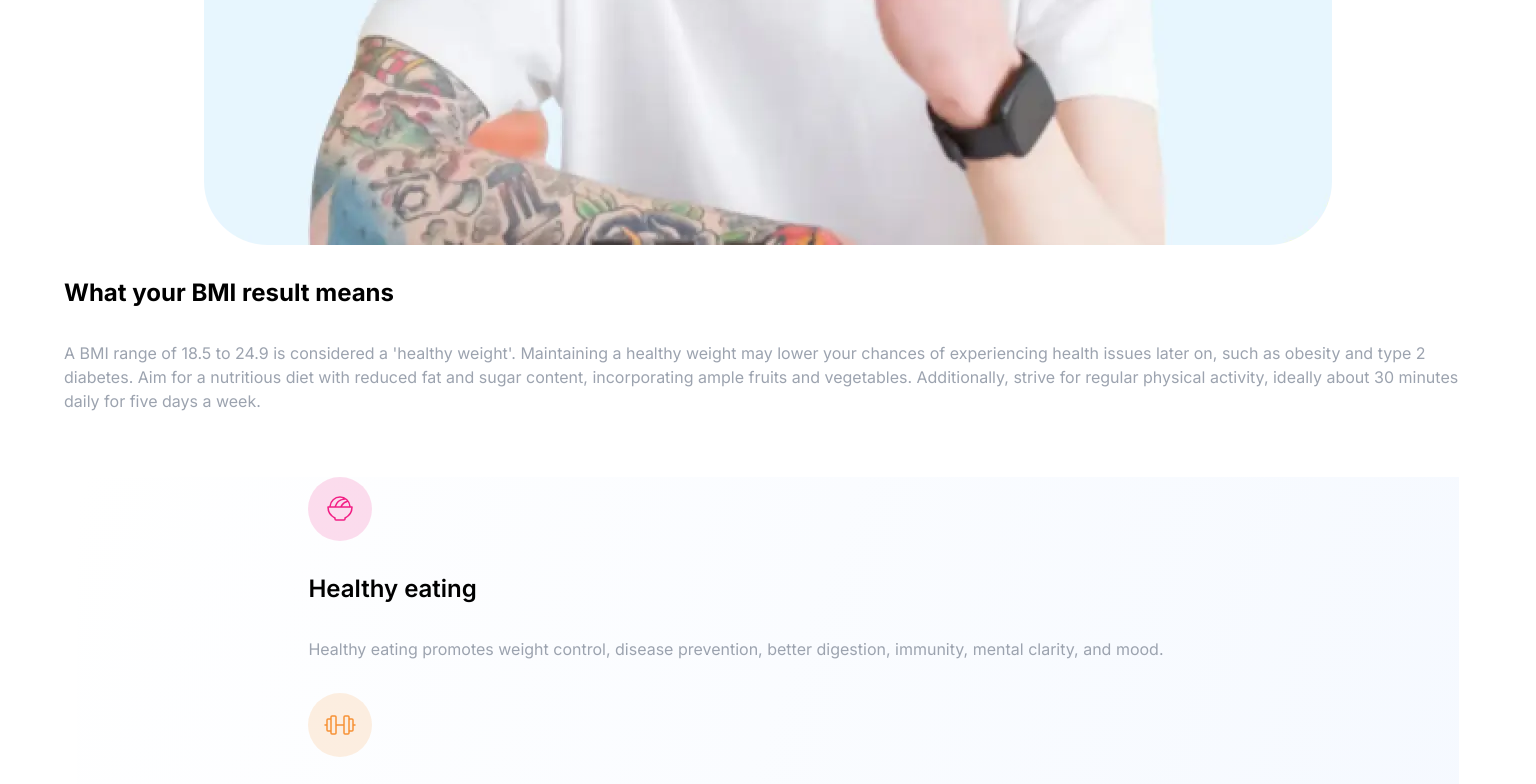
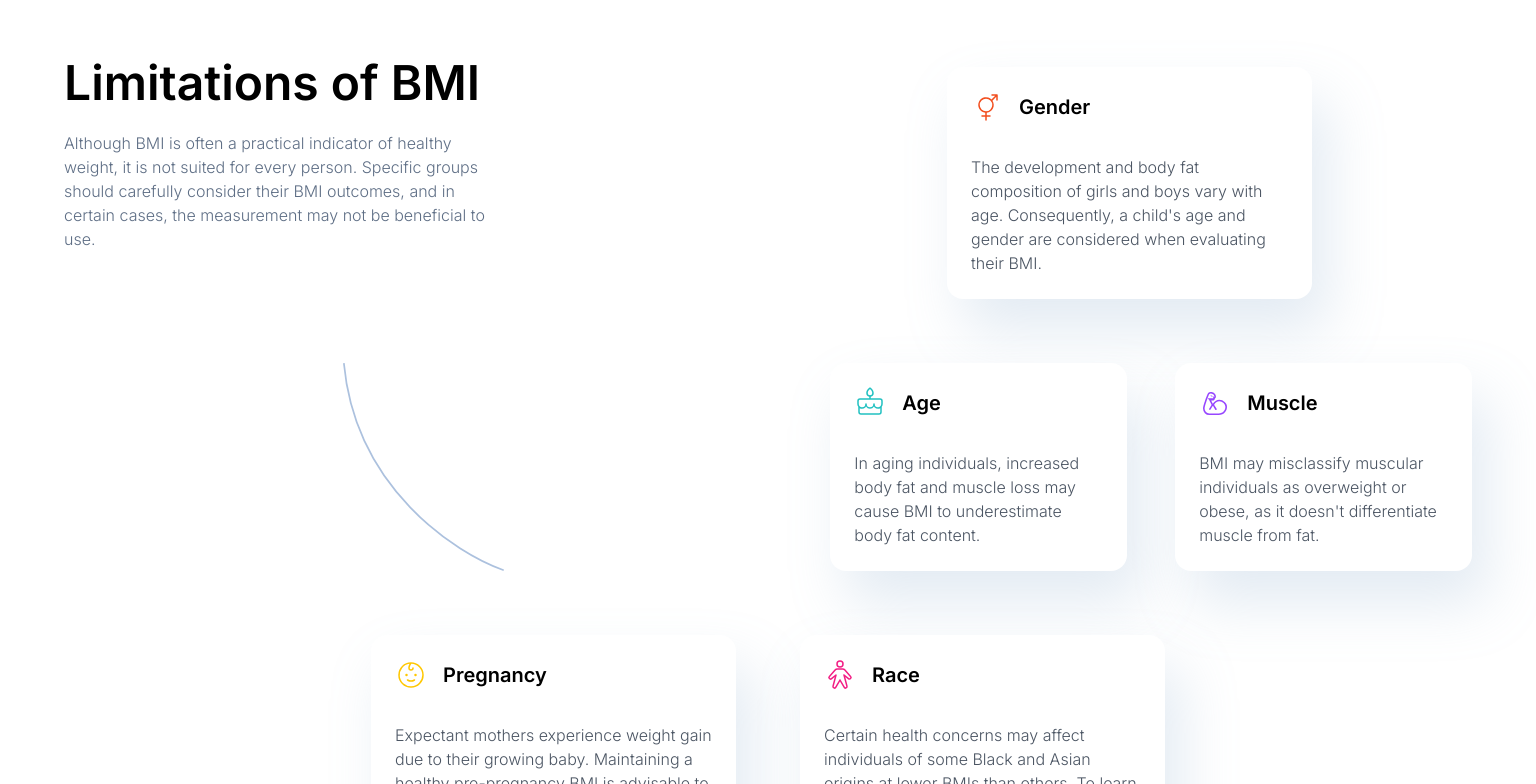
Before and after one commit to EvanFung/bmi-cal, a Next.js app: page / in a window 1536 px wide. Shown: the part 2016-2800 px from the top of the page. Built offline with nearby package versions, Linux system fonts and the light colour scheme.

Commit message:
finish responsive UI design

```diff
--- a/app/globals.css
+++ b/app/globals.css
@@ -152,7 +152,9 @@ input:hover {
   width: 64px;
   height: 64px;
 }
-
+#large-device-limitation {
+  display: none;
+}
 .limitation {
   display: flex;
   flex-direction: column;
@@ -208,8 +210,11 @@ input:hover {
   }
   .bmi-explanation p {
     font-size: medium;
+    text-align: center;
   }
-
+  #large-device-limitation {
+    display: none;
+  }
   .limitation-item-container {
     display: flex;
     flex-direction: row;
@@ -226,7 +231,7 @@ input:hover {
 @media only screen and (min-width: 1281px){
   .intro {
     margin: 0;
-    height: 737px;
+    height: 900px;
     display: block;
     background: white;
   }
@@ -241,6 +246,7 @@ input:hover {
     width: 64px;
     height: 64px;
     margin-left: 10%;
+    margin-top: 10%;
   }
   .logo-img {
     display: flex;
@@ -270,7 +276,112 @@ input:hover {
     width: 564px;
     position: absolute;
     min-height: 448px;
-    top:50px;
+    top:20%;
     right:15%;
   }
+  .left-curve-line {
+    display: flex;
+    width: 100%;
+    justify-content: flex-end;
+  }
+  .left-curve-line img {
+    margin-right: 15%;
+    overflow-clip: clip;
+  }
+  .explanation {
+    display: flex;
+    flex-direction: row;
+    justify-content: center;
+    padding: 2rem;
+    gap: 2rem;
+    align-items: flex-end;
+    margin: 0;
+    width: 90%;
+    height: 533px;
+    margin: auto;
+  }
+  .explanation img[alt="man-eating-food"] {
+    width: 564px;
+    height: 533px;
+  }
+  .bmi-explanation {
+
+  }
+  .explanation h2 {
+    font-size: var(--HeadingL);
+    letter-spacing: -.05em;
+    margin-bottom: 2rem;
+  }
+  .explanation p {
+    font-size: var(--BodyM);
+    color: var(--DarkElectricBlue);
+    width: 100%;
+  }
+  .living-style-container {
+    display: flex;
+    flex-direction: row;
+    gap: 32px;
+  }
+  .living-style-item {
+    flex-grow: 1;
+    height: 234px;
+    margin-bottom: 2rem;
+  }
+  #small-device-limitation {
+    display: none;
+  }
+  #large-device-limitation {
+    display: flex;
+    margin-top: 5rem;
+  }
+  .limitation-item {
+    width: 365px;
+  }
+  .first-row-limitation {
+    display: flex;
+    flex-direction: row;
+    justify-content: space-between;
+    width: 100%;
+  }
+  .first-row-limitation .limitation-item {
+    margin-right: 10rem;
+  }
+  .limitation-intro {
+    display: flex;
+    width: 45%;
+    align-items: flex-start;
+  }
+  .limitation-intro h2 {
+    font-size: var(--HeadingL);
+  }
+  .limitation-intro p {
+    font-size: var(--BodyM);
+    width: 70%;
+    color: var(--DarkElectricBlue);
+  }
+  .second-row-limitation {
+    display: flex;
+    flex-direction: row;
+    width: 100%;
+    margin-top: 4rem;
+    gap: 3rem;
+
+  }
+  .second-row-limitation .limitation-item {
+    align-items: flex-start;
+  }
+  .curve-line-right-container {
+    width: 65%;
+    display: flex;
+    justify-content: center;
+  }
+  .third-row-limitation {
+    display: flex;
+    flex-direction: row;
+    width: 100%;
+    justify-content: center;
+    gap: 4rem;
+    margin-top: 4rem;
+  }
+
 }
--- a/app/page.tsx
+++ b/app/page.tsx
@@ -10,7 +10,7 @@ export default function Home() {
                 </div>
                 <div className='w-11/12 mx-auto intro-words-item lg:w-full'>
                     <h1 className='font-semibold text-5xl text-center mt-5' id="intro-title">Body Mass Index Calculator</h1>
-                    <p className='text-center mt-5 font-light text-base text-gray-400'>
+                    <p className='text-center mt-5 font-light text-base text-gray-9  00'>
                         Better understand your weight in relation to your height using our body mass index (BM) calculator. While BMI is not the sole determinant of a healthy weight, it offers a valuable starting point to evaluate your overall health and well-being.
                     </p>
                 </div>
@@ -22,11 +22,11 @@ export default function Home() {
                     <div className='radio-container'>
                         <div className='metric-radio'>
                             <input type="radio" name='metricOrImperial' value='metric' />
-                            <label htmlFor="metric">Metric</label>
+                            <label>Metric</label>
                         </div>
                         <div className='metric-radio'>
                             <input type="radio" name='metricOrImperial' value='imperial' />
-                            <label htmlFor="imperial">Imperial</label>
+                            <label>Imperial</label>
                         </div>
                     </div>
                     <div className='metric-text-input-group'>
@@ -47,6 +47,9 @@ export default function Home() {
                     </div>
             </div>
         </section>
+          <div className='left-curve-line hidden'>
+              <img src='/pattern-curved-line-left.svg' alt='left-curve-line' />
+          </div>
           <section className='explanation'>
               <img src="/image-man-eating.webp" alt="man-eating-food" />
               <div className='w-11/12 bmi-explanation'>
@@ -64,7 +67,7 @@ export default function Home() {
           </section>
           <section className='healthy-living-style mt-16 mx-auto'>
               <div className='living-style-container'>
-                <div className='living-style-item'>
+                <div className='living-style-item mt-8'>
                     <img src='/icon-eating.svg' alt='icon-eating' />
                         <h2 className='text-2xl font-semibold'>Healthy eating</h2>
                         <p className='text-light text-gray-400'>
@@ -89,7 +92,7 @@ export default function Home() {
           </section>
 
 
-          <section className='limitation w-10/12 mx-auto mt-8 mb-8'>
+          <section id='small-device-limitation' className='limitation w-11/12 mx-auto mt-8 mb-8'>
               <div className='limitation-intro'>
                   <h2 className='font-semibold text-2xl text-center'>Limitations of BMI</h2>
                   <p className='font-light text-gray-600'>
@@ -154,6 +157,79 @@ export default function Home() {
                   </div>
               </div>
           </section>
+
+          <section id='large-device-limitation' className='limitation w-11/12 mx-auto mt-8 mb-8'>
+              <div className='first-row-limitation'>
+                  <div className='limitation-intro'>
+                      <h2 className='font-semibold text-2xl text-center'>Limitations of BMI</h2>
+                      <p className='font-light text-gray-600'>
+                          Although BMI is often a practical indicator of healthy weight, it is not suited for every person. Specific groups should carefully consider their BMI outcomes, and in certain cases, the measurement may not be beneficial to use.
+                      </p>
+                  </div>
+                  <div className='limitation-item'>
+                      <div className='limitation-content'>
+                          <div className='limitation-title'>
+                              <img src='/icon-gender.svg' alt='gender' />
+                              <h5 className='font-semibold text-[20px]'>Gender</h5>
+                          </div>
+                      </div>
+                      <p className='font-light text-gray-600'>
+                          The development and body fat composition of girls and boys vary with age. Consequently, a child's age and gender are considered when evaluating their BMI.
+                      </p>
+                  </div>
+              </div>
+              <div className='second-row-limitation'>
+                  <div className='curve-line-right-container'>
+                      <img src='/pattern-curved-line-right.svg' alt='curve-line-right' />
+                  </div>
+                  <div className='limitation-item'>
+                      <div className='limitation-content'>
+                          <div className='limitation-title'>
+                              <img src='/icon-age.svg' alt='gender' />
+                              <h5 className='font-semibold text-[20px]'>Age</h5>
+                          </div>
+                      </div>
+                      <p className='font-light text-gray-600'>
+                          In aging individuals, increased body fat and muscle loss may cause BMI to underestimate body fat content.
+                      </p>
+                  </div>
+                  <div className='limitation-item'>
+                      <div className='limitation-content'>
+                          <div className='limitation-title'>
+                              <img src='/icon-muscle.svg' alt='gender' />
+                              <h5 className='font-semibold text-[20px]'>Muscle</h5>
+                          </div>
+                      </div>
+                      <p className='font-light text-gray-600'>
+                          BMI may misclassify muscular individuals as overweight or obese, as it doesn't differentiate muscle from fat.
+                      </p>
+                  </div>
+              </div>
+              <div className='third-row-limitation'>
+                  <div className='limitation-item'>
+                      <div className='limitation-content'>
+                          <div className='limitation-title'>
+                              <img src='/icon-pregnancy.svg' alt='gender' />
+                              <h5 className='font-semibold text-[20px]'>Pregnancy</h5>
+                          </div>
+                      </div>
+                      <p className='font-light text-gray-600'>
+                          Expectant mothers experience weight gain due to their growing baby. Maintaining a healthy pre-pregnancy BMI is advisable to minimise health risks for both mother and child.
+                      </p>
+                  </div>
+                  <div className='limitation-item'>
+                      <div className='limitation-content'>
+                          <div className='limitation-title'>
+                              <img src='/icon-race.svg' alt='gender' />
+                              <h5 className='font-semibold text-[20px]'>Race</h5>
+                          </div>
+                      </div>
+                      <p className='font-light text-gray-600'>
+                          Certain health concerns may affect individuals of some Black and Asian origins at lower BMIs than others. To learn more, it is advised to discuss this with your GP or practice nurse.
+                      </p>
+                  </div>
+              </div>
+          </section>
       </div>
   )
 }
```
